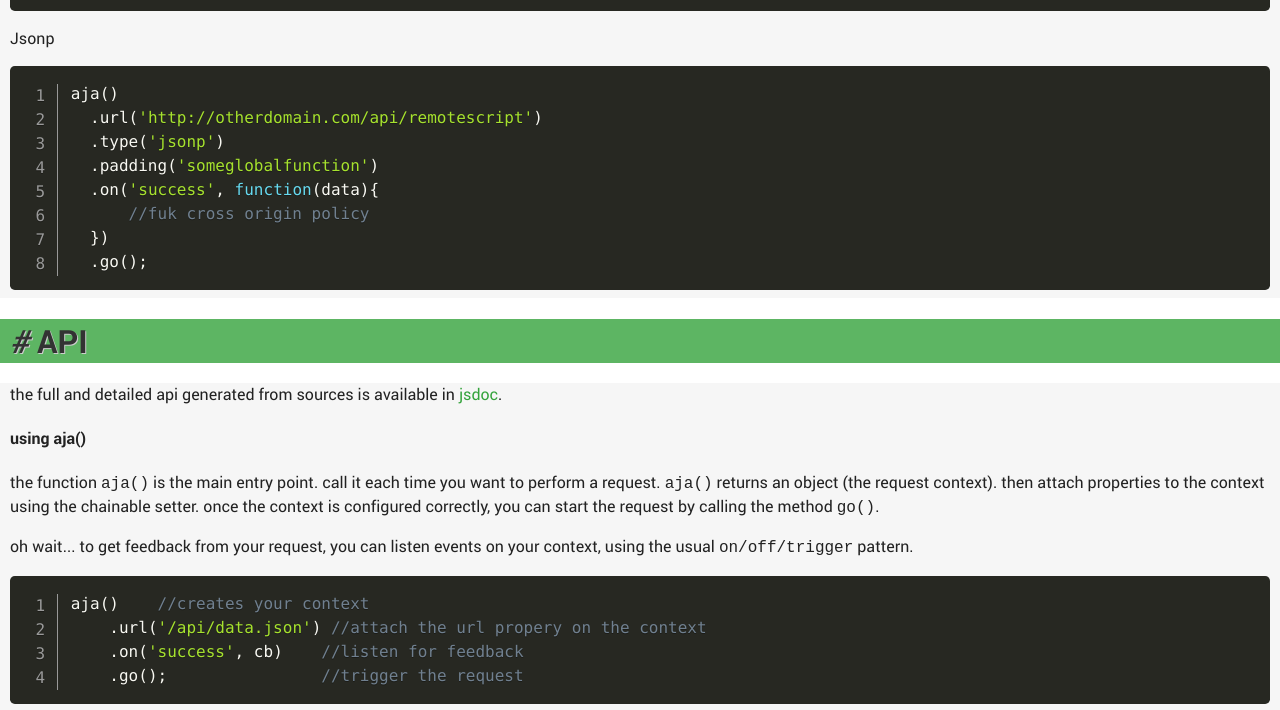
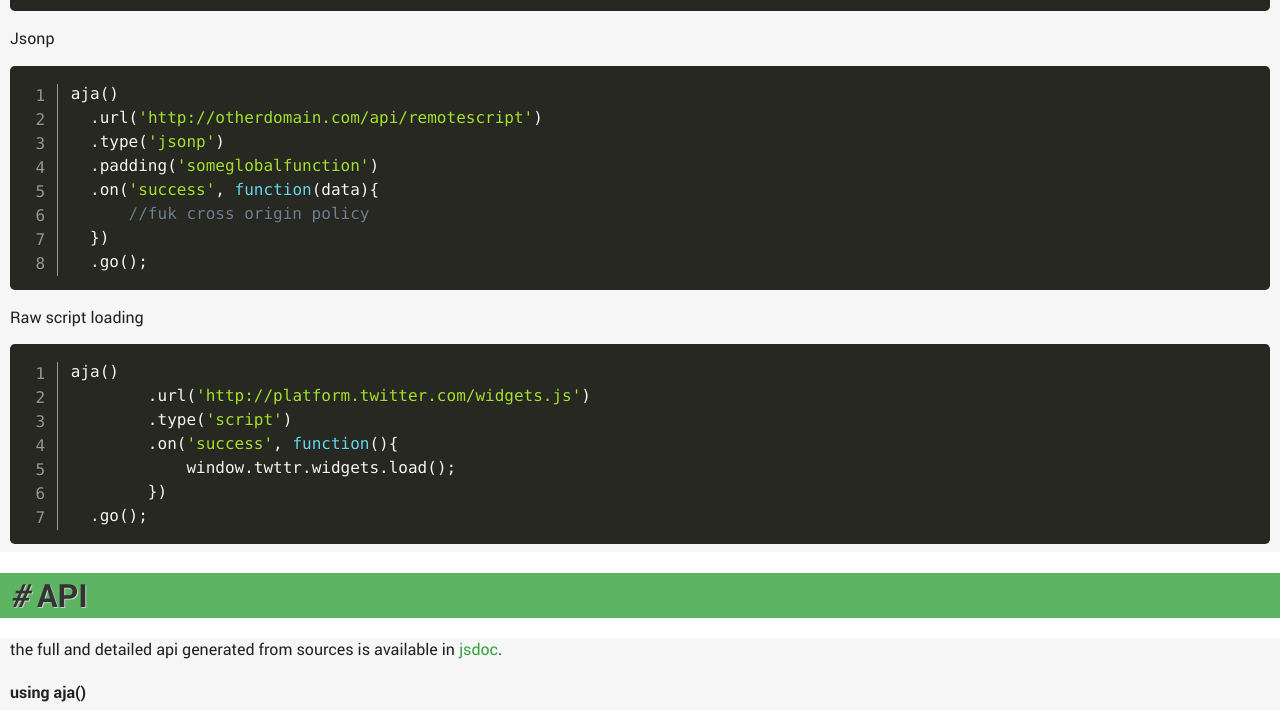
Before and after one commit to krampstudio/aja.js, a website: page index.html in a window 1280 px wide. Shown: the part 2353-3063 px from the top of the page. Drawn offline with Linux system fonts and the light colour scheme.

Commit message:
update sample and release link

```diff
--- a/index.html
+++ b/index.html
@@ -79,8 +79,8 @@
                         <code class="inline">$ npm install aja </code>
                     </li>
                     <li>
-                        <a href="http://goo.gl/tl43WA"><span class="icon icon-download"></span></a>
-                        <code class="inline">$ wget goo.gl/tl43WA -O aja.zip</code>
+                        <a href="http://goo.gl/Sz8mzj"><span class="icon icon-download"></span></a>
+                        <code class="inline">$ wget goo.gl/Sz8mzj -O aja.zip</code>
                     </li>
                     <li>
                         <a href="http://www.github.com/krampstudio/aja.js"><img src="./img/github.png" alt="aja.js on github" /></a>
@@ -146,6 +146,15 @@ aja()
       //fuk cross origin policy
   })
   .go();</code></pre>
+
+                <p>Raw script loading</p>
+                <pre class="line-numbers"><code class="language-javascript">aja()
+        .url('http://platform.twitter.com/widgets.js')
+        .type('script')
+        .on('success', function(){
+            window.twttr.widgets.load();
+        })
+  .go();</code></pre>
             </section>
         </article>
 
```
